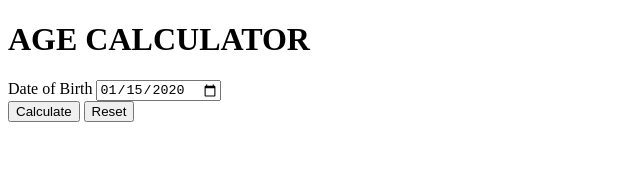
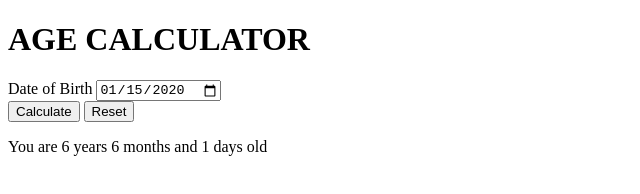
Before and after one commit to aishwaryagaikwad21/Age-Calculator, a plain HTML site: page index.html in a window 1280 px wide. Both pictures are taken after typing "2020-01-15" into the empty fields and a click on the button "Calculate". Shown: the whole page, without its empty margins (0-640 px from the left). Drawn offline with Linux system fonts and the light colour scheme.

Commit message:
age calculator structure

```diff
--- a/ageCalculator.js
+++ b/ageCalculator.js
@@ -2,6 +2,35 @@ const date = new Date()
 const currentYear = date.getFullYear();
 const currentMonth = date.getMonth() + 1;
 const currentDate = date.getDate();
+
+const dobInput = document.getElementById("dob");
+const calculateBtn = document.getElementById("calculate-btn")
+const result = document.getElementById("result")
+
+calculateBtn.addEventListener("click", () => {
+    const dobValue = dobInput.value;
+    //console.log(dobValue)
+    const parts = dobValue.split("-")
+    //console.log(parts);
+    const birthYear = Number(parts[0])
+    const birthMonth = Number(parts[1]);
+    const birthDate = Number(parts[2]);
+    const age = ageCalculator(birthDate, birthMonth, birthYear);
+    //console.log(age)
+    if(age.birthday){
+        result.innerText = `Happy Birthday 🎉! you are ${age.calcYear} years old`
+    }
+    else{
+        result.innerText = `You are ${age.calcYear} years ${age.calcMonths} months and ${age.calcDays} days old`
+    }
+})
+
+//reset
+const resetBtn = document.getElementById("reset-btn");
+resetBtn.addEventListener("click", () => {
+    dobInput.value = "";
+    result.innerText = "";
+});
 
 function ageCalculator(birthDate, birthMonth, birthYear){ //main function to take value from form/UI and update the DOM
     if(birthYear > currentYear || birthDate > 31 || birthDate < 1 || birthMonth > 12 || birthMonth < 1){ //return error
@@ -14,12 +43,24 @@ function ageCalculator(birthDate, birthMonth, birthYear){ //main function to tak
     let calcDays = dayCalculation(birthDate)
 
     if(calcMonths === 0 && calcDays === 0){
-        console.log(`Happy Birthday🎉!, you're ${calcYear} years old.`)
+        //console.log(`Happy Birthday🎉!, you're ${calcYear} years old.`)
+        return {
+            calcYear,
+            calcMonths:0,
+            calcDays:0,
+            birthday: true
+        }
     }
     else{
-        console.log(calcYear)
+        /* console.log(calcYear)
         console.log(calcMonths)
-        console.log(calcDays)
+        console.log(calcDays) */
+        return {
+            calcYear,
+            calcMonths,
+            calcDays,
+            birthday: false
+        }
     }
 }
 
--- a/index.html
+++ b/index.html
@@ -12,12 +12,13 @@
         <label for="dob">Date of Birth</label>
         <input type="date" name="dob" id="dob">
         <div class="btn">
-            <button>Calculate</button>
-            <button>Reset</button>
+            <button id="calculate-btn">Calculate</button>
+            <button id="reset-btn">Reset</button>
         </div>
     </div>
-    <div class="container calculation">
-        <p></p>
+    <div class="container">
+        <p id="result"></p>
     </div>
 </body>
+<script src="./ageCalculator.js"></script>
 </html>
```
Also changed, not shown: 1 other file.
